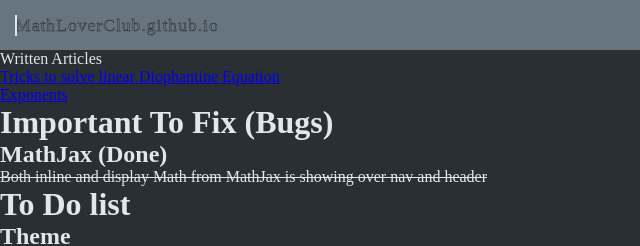
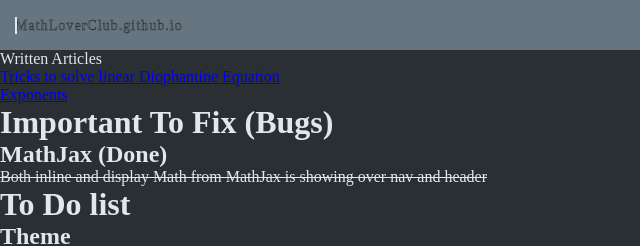
Before and after one commit to mathsloverclub/mathsloverclub.github.io, a plain HTML site: page index.html in a window 1280 px wide. Shown: the top 246 px of the page, 0-640 px from the left. Drawn offline with Linux system fonts and the light colour scheme.

Commit message:
changed font-size to ok in both vivo and mi

```diff
--- a/asset/style.css
+++ b/asset/style.css
@@ -49,7 +49,7 @@ header {
 }
 /* a - 1/2- title */
 #title {
-  font-size: 1.1em;
+  font-size: 1.1vw;
   letter-spacing: 1px;
   color: var(--header-bg-color);
   position: relative;
```
